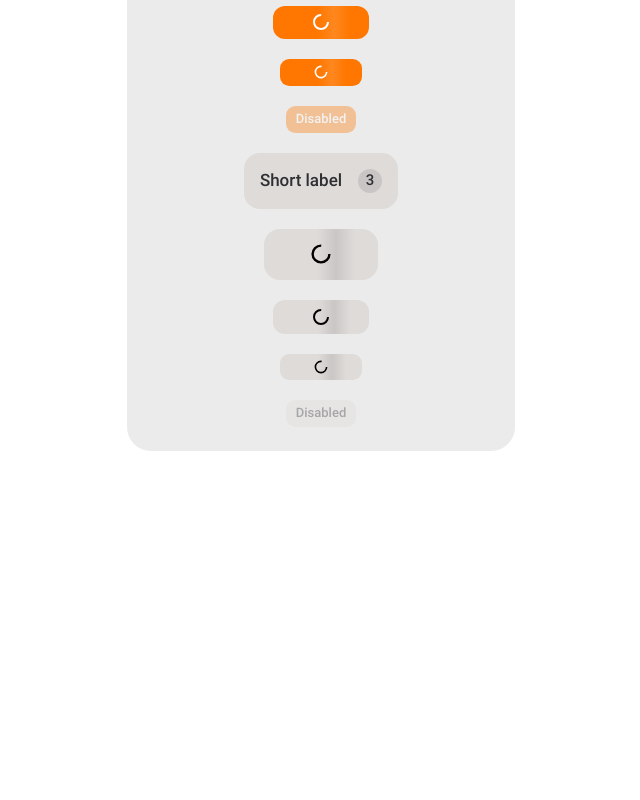
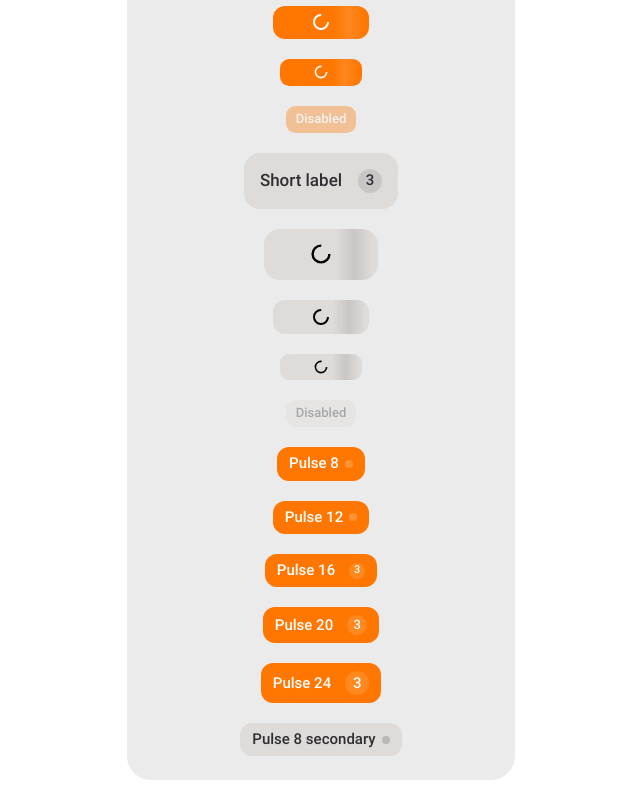
Before and after one commit to Bellerofonty/compound-components-demo, a React (Create React App) app: page / in a window 1280 px wide. Shown: the part 784-1584 px from the top of the page, without its empty margins (319-959 px from the left). Before the commit the page ends 1255 px from the top, so only its background shows below. Built offline with nearby package versions, Linux system fonts and the light colour scheme.

Commit message:
live indicator & focus

```diff
--- a/src/components/Button.tsx
+++ b/src/components/Button.tsx
@@ -22,8 +22,8 @@ type Props = CommonProps & {
     quantity: number | string,
     // counterStyle: 'primary' | 'secondary',
     counterSize: 8 | 12 | 16 | 20 | 24
-    // stroke: true | false,
-    // pulse: true | false
+    stroke: true | false,
+    pulse: true | false
 }
 
 type ButtonGroupProps = PropsWithChildren & {
@@ -44,6 +44,14 @@ export const Button = ({ children, props }: ButtonGroupProps) => {
         classes.push('loading')
     } else if (props.state === 'disabled') {
         classes.push('disabled')
+    } else if (props.state === 'enabled') {
+        classes.push('enabled')
+    }
+
+    if (props.counter && props.pulse) {
+        if (props.counterSize === 8 || props.counterSize === 12) {
+            classes.push('pulse')
+        }
     }
 
     return (
@@ -88,16 +96,25 @@ const Counter = () => {
         }
     }
 
+    let classes = ['counter', `size${props.counterSize}`]
+
+
     return (
-        <div className={`counter size${props.counterSize}`}>
-            <div className="quantity">{quantity}</div>
-        </div>
+        <>
+            <div className={classes.join(" ")}>
+                <div className="quantity">{quantity}</div>
+            </div>
+            <div className="live-indicator">
+                <div className="red-dot" />
+                <div className="pulse one" />
+                <div className="pulse two" />
+            </div>
+        </>
     )
 }
 Button.Counter = Counter
 
 const Loader = () => {
-    // const {props} = useButtonGroupContext()
     return (
         <>
             <img src={loader} className="loader" alt="loader" />
--- a/src/components/DemoCardActive.tsx
+++ b/src/components/DemoCardActive.tsx
@@ -20,12 +20,14 @@ export const DemoCardActive = () => {
                     counter: true,
                     quantity: quantity,
                     counterSize: 24,
-                    onButtonClick: handleButtonClick
+                    onButtonClick: handleButtonClick,
+                    pulse: false,
+                    stroke: true
                 }}
             >
                 <Button.Label />
                 <Button.Counter />
-                {/*<Button.ProgressIndicator />*/}
+                <Button.Loader />
             </Button>
         </div>
     )
--- a/src/components/DemoCardStatic.tsx
+++ b/src/components/DemoCardStatic.tsx
@@ -22,8 +22,10 @@ export const DemoCardStatic = () => {
                     buttonSize: 56,
                     state: "enabled",
                     counter: true,
+                    pulse: false,
                     quantity: 3,
                     counterSize: 24,
+                    stroke: true
                 }}
             >
                 <Button.Label />
@@ -36,8 +38,10 @@ export const DemoCardStatic = () => {
                     buttonSize: 56,
                     state: "enabled",
                     counter: true,
+                    pulse: false,
                     quantity: 12345,
                     counterSize: 24,
+                    stroke: true
                 }}
             >
                 <Button.Label />
@@ -61,8 +65,10 @@ export const DemoCardStatic = () => {
                     buttonSize: 56,
                     state: "enabled",
                     counter: true,
+                    pulse: false,
                     quantity: 3,
                     counterSize: 24,
+                    stroke: true
                 }}
             >
                 <Button.Label />
@@ -75,8 +81,10 @@ export const DemoCardStatic = () => {
                     buttonSize: 56,
                     state: "enabled",
                     counter: true,
+                    pulse: false,
                     quantity: 12345,
                     counterSize: 24,
+                    stroke: true
                 }}
             >
                 <Button.Label />
@@ -89,8 +97,10 @@ export const DemoCardStatic = () => {
                     buttonSize: 36,
                     state: "enabled",
                     counter: true,
+                    pulse: false,
                     quantity: 3,
                     counterSize: 20,
+                    stroke: true
                 }}
             >
                 <Button.Label />
@@ -103,8 +113,10 @@ export const DemoCardStatic = () => {
                     buttonSize: 28,
                     state: "enabled",
                     counter: true,
+                    pulse: false,
                     quantity: 3,
                     counterSize: 12,
+                    stroke: true
                 }}
             >
                 <Button.Label />
@@ -165,8 +177,10 @@ export const DemoCardStatic = () => {
                     buttonSize: 56,
                     state: "enabled",
                     counter: true,
+                    pulse: false,
                     quantity: 3,
                     counterSize: 24,
+                    stroke: true
                 }}
             >
                 <Button.Label />
@@ -220,6 +234,108 @@ export const DemoCardStatic = () => {
                 <Button.Label />
                 <Button.Loader />
             </Button>
+            <Button
+                props={{
+                    label: "Pulse 8",
+                    buttonStyle: "primary",
+                    buttonSize: 36,
+                    state: "enabled",
+                    counter: true,
+                    pulse: true,
+                    counterSize: 8,
+                    quantity: 3,
+                    stroke: true
+                }}
+            >
+                <Button.Label />
+                <Button.Counter />
+                <Button.Loader />
+            </Button>
+            <Button
+                props={{
+                    label: "Pulse 12",
+                    buttonStyle: "primary",
+                    buttonSize: 36,
+                    state: "enabled",
+                    counter: true,
+                    pulse: true,
+                    counterSize: 12,
+                    quantity: 3,
+                    stroke: true
+                }}
+            >
+                <Button.Label />
+                <Button.Counter />
+                <Button.Loader />
+            </Button>
+            <Button
+                props={{
+                    label: "Pulse 16",
+                    buttonStyle: "primary",
+                    buttonSize: 36,
+                    state: "enabled",
+                    counter: true,
+                    pulse: true,
+                    counterSize: 16,
+                    quantity: 3,
+                    stroke: true
+                }}
+            >
+                <Button.Label />
+                <Button.Counter />
+                <Button.Loader />
+            </Button>
+            <Button
+                props={{
+                    label: "Pulse 20",
+                    buttonStyle: "primary",
+                    buttonSize: 36,
+                    state: "enabled",
+                    counter: true,
+                    pulse: true,
+                    counterSize: 20,
+                    quantity: 3,
+                    stroke: true
+                }}
+            >
+                <Button.Label />
+                <Button.Counter />
+                <Button.Loader />
+            </Button>
+            <Button
+                props={{
+                    label: "Pulse 24",
+                    buttonStyle: "primary",
+                    buttonSize: 36,
+                    state: "enabled",
+                    counter: true,
+                    pulse: true,
+                    counterSize: 24,
+                    quantity: 3,
+                    stroke: true
+                }}
+            >
+                <Button.Label />
+                <Button.Counter />
+                <Button.Loader />
+            </Button>
+            <Button
+                props={{
+                    label: "Pulse 8 secondary",
+                    buttonStyle: "secondary",
+                    buttonSize: 36,
+                    state: "enabled",
+                    counter: true,
+                    pulse: true,
+                    counterSize: 8,
+                    quantity: 3,
+                    stroke: true
+                }}
+            >
+                <Button.Label />
+                <Button.Counter />
+                <Button.Loader />
+            </Button>
         </div>
     )
 }
--- a/src/index.css
+++ b/src/index.css
@@ -1,4 +1,5 @@
 @import "normalize.css";
+@import "live-indicator.css";
 @font-face {
   font-family: "Roboto";
   src: url("./fonts/Roboto-Medium.woff2") format("woff2");
@@ -69,6 +70,10 @@ body {
 .button.primary .counter {
   background: rgba(255,255,255,0.12);
 }
+.button.primary .red-dot,
+.button.primary .pulse {
+  background-color: rgba(255,255,255,0.2);
+}
 .button.secondary {
   background: rgba(131,102,86,0.122);
 }
@@ -87,6 +92,10 @@ body {
 }
 .button.secondary .loader {
   filter: brightness(0) invert(0%) sepia(0%) saturate(27%) hue-rotate(102deg) brightness(103%) contrast(106%);
+}
+.button.secondary .red-dot,
+.button.secondary .pulse {
+  background-color: rgba(46,47,51,0.2);
 }
 .button .overlay {
   position: absolute;
@@ -166,6 +175,15 @@ body {
 .button .label {
   text-overflow: ellipsis;
   overflow: hidden;
+}
+.button .live-indicator {
+  display: none;
+}
+.button.pulse .counter {
+  display: none;
+}
+.button.pulse .live-indicator {
+  display: block;
 }
 .button .counter {
   border-radius: 12px;
@@ -267,3 +285,9 @@ body {
   -timing-function: cubic-bezier(0, -0.3, 0.5, 1.3);
   transition-duration: 500ms;
 }
+.button:focus-visible {
+  outline: none;
+}
+.button.enabled:focus-visible {
+  outline: 3px solid #09f;
+}
--- a/src/index.styl
+++ b/src/index.styl
@@ -1,4 +1,5 @@
 @import "normalize.css"
+@import "live-indicator.css"
 
 @font-face
   font-family "Roboto"
@@ -73,6 +74,9 @@ color-transparent = rgba(255, 0, 0, 0)
       color button-text-color-primary
     .counter
       background rgba(button-text-color-primary, .12)
+    .red-dot
+    .pulse
+      background-color rgba(button-text-color-primary, .2)
 
   &.secondary
     background button-color-secondary
@@ -88,6 +92,9 @@ color-transparent = rgba(255, 0, 0, 0)
       background rgba(button-text-color-secondary, .12)
     .loader
       filter brightness(0) invert(0%) sepia(0%) saturate(27%) hue-rotate(102deg) brightness(103%) contrast(106%)
+    .red-dot
+    .pulse
+      background-color rgba(button-text-color-secondary, .2)
 
   .overlay
     position absolute
@@ -170,6 +177,15 @@ color-transparent = rgba(255, 0, 0, 0)
     text-overflow ellipsis
     overflow hidden
 
+  .live-indicator
+    display none
+
+  &.pulse
+    .counter
+      display none
+    .live-indicator
+      display block
+
   .counter
     border-radius 12px
     display flex
@@ -237,3 +253,9 @@ animation-settings()
   .overlay
     opacity 0.2
     animation-settings()
+
+.button:focus-visible
+  outline none
+
+.button.enabled:focus-visible
+  outline 3px solid #0099FF
--- /dev/null
+++ b/src/live-indicator.css
@@ -0,0 +1,42 @@
+.live-indicator {
+  width: 8px;
+  height: 8px;
+  position: relative;
+  display: flex;
+  align-items: center;
+  justify-content: center;
+}
+
+.live-indicator .red-dot, .live-indicator .pulse {
+  position: absolute;
+  height: 8px;
+  width: 8px;
+  border-radius: 999px;
+}
+
+.live-indicator .pulse {
+  animation-name: red-dot-scale-fade;
+  animation-iteration-count: infinite;
+  animation-duration: 2s;
+}
+
+.live-indicator .pulse.two {
+  animation-delay: 0.25s;
+}
+
+
+@keyframes red-dot-scale-fade {
+  0% {
+    opacity: 0.5;
+    transform: scale(1);
+  }
+  50% {
+    opacity: 0;
+    transform: scale(3);
+  }
+
+  100% {
+    opacity: 0;
+    transform: scale(3);
+  }
+}
```
